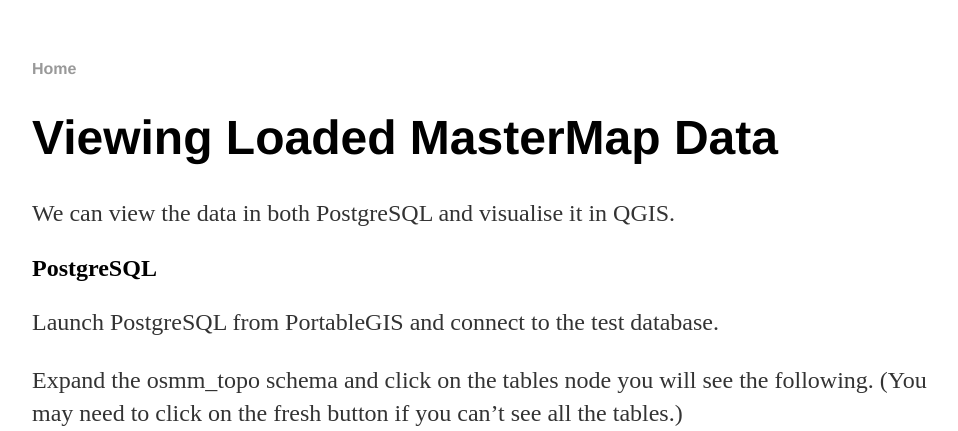
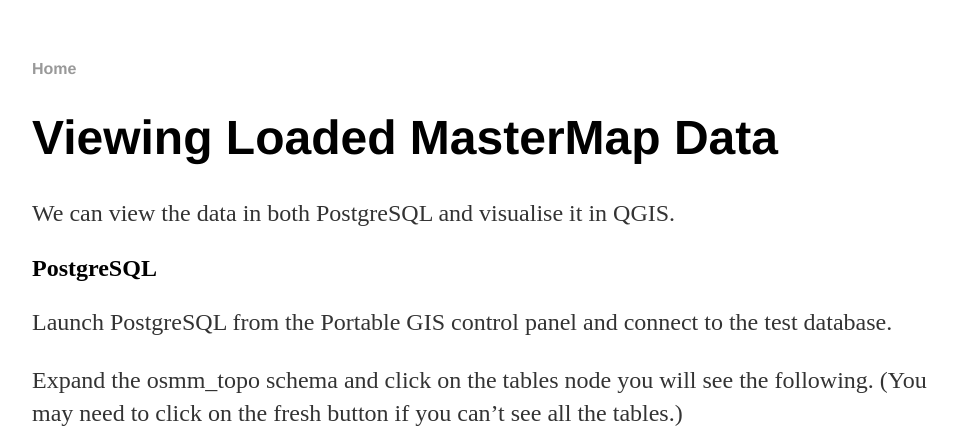
Before and after one commit to walkermatt/aileenh.github.io, a Jekyll site: the page built from viewing-mastermap.md, in a window 1280 px wide and 900 px high, cut to the strip 0-431 px from the top of the window. Shown: the whole strip, without its empty margins (160-1118 px from the left). Built offline with Jekyll 4.4.1, drawn with Linux system fonts in a browser that asks for light colours.

Commit message:
Update viewing-mastermap.md

```diff
--- a/viewing-mastermap.md
+++ b/viewing-mastermap.md
@@ -8,7 +8,7 @@
 
 ## PostgreSQL ##
 
-Launch PostgreSQL from PortableGIS and connect to the test database.
+Launch PostgreSQL from the Portable GIS control panel and connect to the test database.
 
 Expand the osmm_topo schema and click on the tables node you will see the following. (You may need to click on the fresh button if you can't see all the tables.)
 
```
